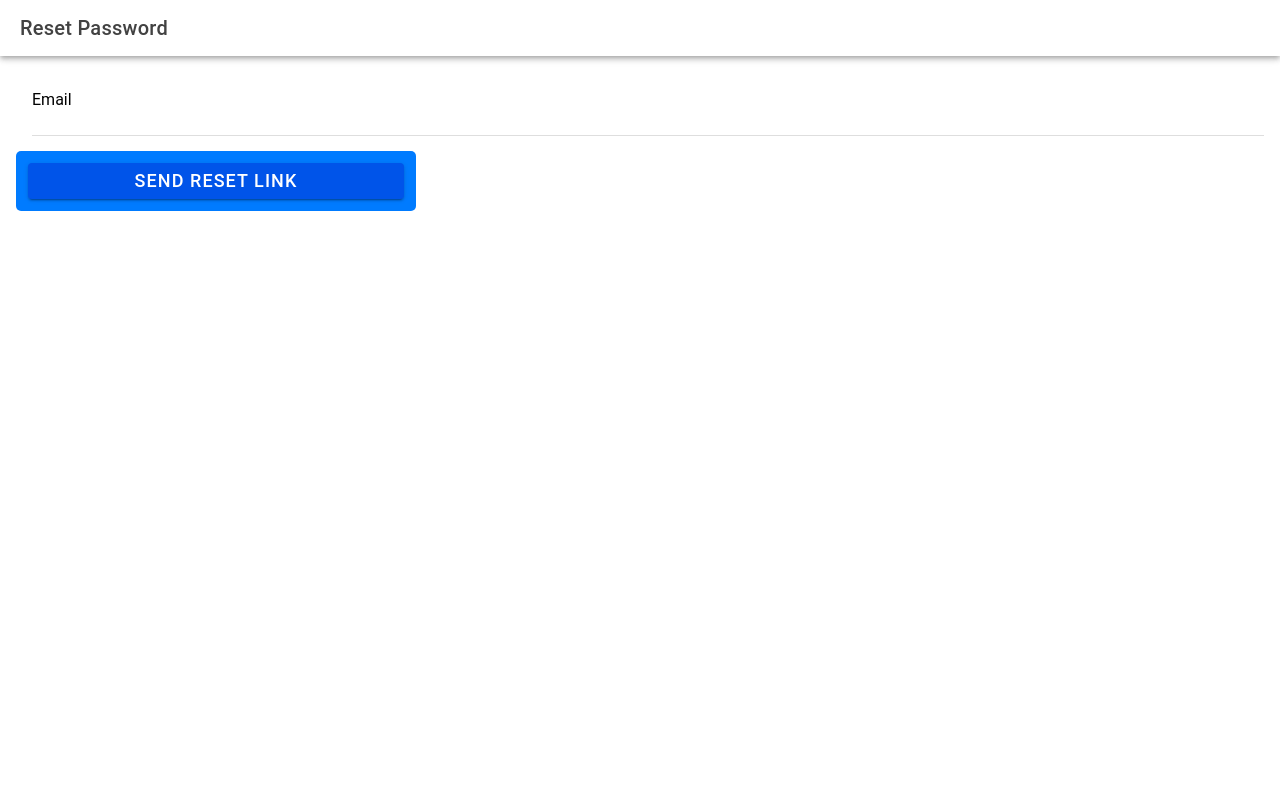
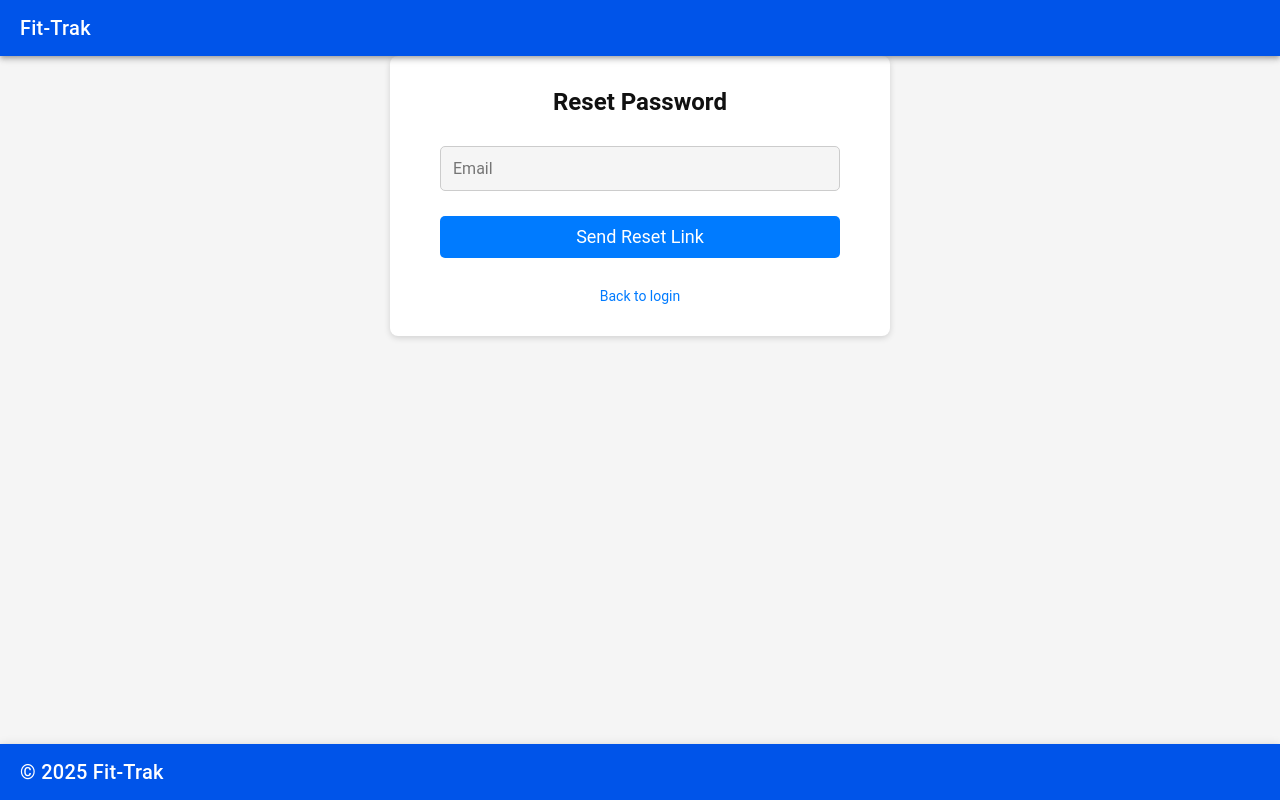
Before and after one commit to Antonio-Yanchev/MyApp, a React (Vite) app in the folder fit-trak/: page /login in a window 1280 px wide. Both pictures are taken after a click on the element "Forgot Password? Reset it here". Built offline with nearby package versions, Linux system fonts and the light colour scheme; no server answers.

Commit message:
impelemented a search bar and got the API for it to work

```diff
--- /dev/null
+++ b/fit-trak/src/pages/ForgotPassword.css
@@ -0,0 +1,42 @@
+.center-content {
+   --ion-background-color: #f5f5f5; /* Light gray background */
+   display: flex;
+   flex-direction: column;
+   justify-content: center;
+   align-items: center;
+   height: 100%;
+   padding: 1rem;
+ }
+
+ .auth-container {
+   background-color: #fff;       /* white “card” */
+   border-radius: 8px;
+   max-width: 500px;
+   width: 100%;
+   padding: 2rem;
+   margin: 2rem auto;
+   box-shadow: 0 2px 6px rgba(0, 0, 0, 0.15);
+
+   display: flex;
+   flex-direction: column;
+   align-items: center;
+ }
+
+ .header {
+   font-size: 1.5rem;
+   font-weight: bold;
+   margin-bottom: 1.5rem;
+   color: #111;
+   text-align: center;
+ }
+
+ /* Style IonItem, IonInput, IonButton (like in your Login) */
+ ion-item {
+   width: 100%;
+   max-width: 400px;
+   margin: 1rem 0;
+ }
+
+ ion-button {
+   margin-top: 1rem;
+ }
--- a/fit-trak/src/pages/ForgotPassword.tsx
+++ b/fit-trak/src/pages/ForgotPassword.tsx
@@ -1,4 +1,3 @@
-// ForgotPassword.tsx
 import React, { useState } from 'react';
 import {
   IonPage,
@@ -6,21 +5,24 @@ import {
   IonToolbar,
   IonTitle,
   IonContent,
-  IonInput,
-  IonItem,
-  IonLabel,
+  IonFooter,
   IonButton,
   IonLoading,
   IonToast
 } from '@ionic/react';
 import { sendPasswordResetEmail } from 'firebase/auth';
-import { auth } from '../firebaseConfig'; // adjust the import path to your setup
+import { auth } from '../firebaseConfig';
+
+import { useHistory } from 'react-router-dom';
+import './LoginRegister.css'; // Same CSS as Login, ensuring .input, .button, etc. match
 
 const ForgotPassword: React.FC = () => {
   const [email, setEmail] = useState('');
   const [showLoader, setShowLoader] = useState(false);
   const [showToast, setShowToast] = useState(false);
   const [toastMessage, setToastMessage] = useState('');
+
+  const history = useHistory();
 
   const handlePasswordReset = async () => {
     if (!email) {
@@ -45,37 +47,54 @@ const ForgotPassword: React.FC = () => {
 
   return (
     <IonPage>
+      {/* Top header (blue bar) */}
       <IonHeader>
-        <IonToolbar>
-          <IonTitle>Reset Password</IonTitle>
+        <IonToolbar color="primary">
+          <IonTitle>Fit-Trak</IonTitle>
         </IonToolbar>
       </IonHeader>
-      <IonContent className="ion-padding">
 
-        <IonItem>
-          <IonLabel position="floating">Email</IonLabel>
-          <IonInput
+      {/* Centered “card” layout, just like Login */}
+      <IonContent className="center-content">
+        <div className="auth-container">
+          <div className="header">Reset Password</div>
+
+          {/* Match the Login input style */}
+          <input
+            className="input"
             type="email"
+            placeholder="Email"
             value={email}
-            onIonChange={(e) => setEmail(e.detail.value!)}
+            onChange={(e) => setEmail(e.target.value)}
             required
           />
-        </IonItem>
 
-        <IonButton expand="block" onClick={handlePasswordReset}>
+          {/* Match the Login button style (e.g., .button) */}
+          <button className="button" onClick={handlePasswordReset}>
             Send Reset Link
-        </IonButton>
+          </button>
+
+          {/* "Back to Login" link */}
+          <div className="link" onClick={() => history.push('/login')}>
+            Back to login
+          </div>
 
           <IonLoading isOpen={showLoader} message={'Sending reset email...'} />
-
-        {/* Toast to display messages (success or error) */}
           <IonToast
             isOpen={showToast}
             onDidDismiss={() => setShowToast(false)}
             message={toastMessage}
             duration={3000}
           />
+        </div>
       </IonContent>
+
+      {/* Bottom footer (blue bar) */}
+      <IonFooter>
+        <IonToolbar color="primary">
+          <IonTitle>© 2025 Fit-Trak</IonTitle>
+        </IonToolbar>
+      </IonFooter>
     </IonPage>
   );
 };
--- a/fit-trak/src/pages/LoginRegister.css
+++ b/fit-trak/src/pages/LoginRegister.css
@@ -7,6 +7,9 @@
   height: 100%;
   padding: 1rem;
 }
+
+
+
 
 .auth-container {
   background: #fff;
@@ -56,7 +59,7 @@
   cursor: pointer;
 }
 .button:hover {
-  background-color: #0056b3;
+  background-color: #06f526;
 }
 
 .link {
--- a/fit-trak/src/pages/Tab1.tsx
+++ b/fit-trak/src/pages/Tab1.tsx
@@ -1,4 +1,4 @@
-import React from 'react';
+import React, { useState } from 'react';
 import {
   IonPage,
   IonHeader,
@@ -9,34 +9,112 @@ import {
   IonMenuButton,
   IonButton,
   IonFooter,
+  IonList,
+  IonItem,
+  IonLabel,
+  IonSearchbar,
+  IonSpinner,
 } from '@ionic/react';
 import { useHistory } from 'react-router-dom';
 import { User } from 'firebase/auth';
-import { signOut } from 'firebase/auth';         // <-- Import signOut
-import { auth } from '../firebaseConfig';        // <-- Import your auth
+import { signOut } from 'firebase/auth';
+import { auth } from '../firebaseConfig';
 
 type Tab1Props = {
   user: User;
 };
 
+// Define a minimal interface for the product items we expect
+interface USDAFoodProduct {
+  product_name: string;
+  brands?: string;
+  nutriments?: {
+    carbohydrates?: number;
+    protein?: number;
+    fat?: number;
+  };
+}
+
 const Tab1: React.FC<Tab1Props> = ({ user }) => {
   const displayName = user.displayName || user.email;
   const history = useHistory();
 
+  // ------------------------------------------------
+  // State: Search text, results, loading, etc.
+  // ------------------------------------------------
+  const [query, setQuery] = useState('');
+  const [results, setResults] = useState<USDAFoodProduct[]>([]);
+  const [loading, setLoading] = useState(false);
+
+  // ------------------------------------------------
   // Logout handler
+  // ------------------------------------------------
   const handleLogout = async () => {
     try {
       await signOut(auth);
       console.log('User signed out');
-      // onAuthStateChanged will set user to null => triggers redirect to /login
     } catch (error) {
       console.error('Logout error:', error);
       alert('Error logging out. Check console for more details.');
     }
   };
 
+  // ------------------------------------------------
+  // handleSearch: Query USDA FoodData Central API
+  // ------------------------------------------------
+  const handleSearch = async () => {
+    if (!query) return;
+
+    try {
+      setLoading(true);
+
+      // USDA API endpoint
+      const apiKey = 'IanzK0U4XKzv8hi50hZqD3gfkcBmodWurWh1gIsS'; // Your USDA API Key
+      const baseUrl = 'https://api.nal.usda.gov/fdc/v1/foods/search';
+      const params = new URLSearchParams({
+        query: query,
+        api_key: apiKey,
+      });
+
+      const url = `${baseUrl}?${params.toString()}`;
+      const response = await fetch(url);
+
+      if (!response.ok) {
+        throw new Error(`USDA API error: ${response.statusText}`);
+      }
+
+      const data = await response.json();
+
+      // Extract relevant food data
+      if (data.foods) {
+        const formattedResults = data.foods.map((food: any) => ({
+          product_name: food.description,
+          brands: food.brandOwner || "Unknown",
+          nutriments: {
+            carbohydrates: food.foodNutrients?.find((n: any) => n.nutrientName === "Carbohydrate, by difference")?.value || "N/A",
+            protein: food.foodNutrients?.find((n: any) => n.nutrientName === "Protein")?.value || "N/A",
+            fat: food.foodNutrients?.find((n: any) => n.nutrientName === "Total lipid (fat)")?.value || "N/A",
+          },
+        }));
+
+        setResults(formattedResults);
+      } else {
+        setResults([]);
+      }
+    } catch (error) {
+      console.error('Search error:', error);
+      alert('Error searching USDA FoodData Central. Check console for details.');
+    } finally {
+      setLoading(false);
+    }
+  };
+
+  // ------------------------------------------------
+  // Render
+  // ------------------------------------------------
   return (
     <IonPage>
+      {/* Header */}
       <IonHeader>
         <IonToolbar>
           <IonButtons slot="start">
@@ -46,8 +124,48 @@ const Tab1: React.FC<Tab1Props> = ({ user }) => {
         </IonToolbar>
       </IonHeader>
 
+      {/* Content */}
       <IonContent className="ion-padding">
         <h1>Welcome to Tab1, {displayName}!</h1>
+
+        {/* Search bar + button */}
+        <IonSearchbar
+          placeholder="Search foods..."
+          value={query}
+          onIonChange={(e) => setQuery(e.detail.value!)}
+        />
+        <IonButton onClick={handleSearch} color="primary">
+          Search
+        </IonButton>
+
+        {/* Show spinner while loading */}
+        {loading && <IonSpinner name="dots" />}
+
+        {/* Show search results in a list */}
+        <IonList>
+          {results.map((product, index) => (
+            <IonItem key={index}>
+              <IonLabel>
+                {/* Product name */}
+                <h2>{product.product_name || 'Unnamed product'}</h2>
+
+                {/* Brand, if available */}
+                {product.brands && <p>Brand: {product.brands}</p>}
+
+                {/* Basic nutriments, if available */}
+                {product.nutriments && (
+                  <p>
+                    Carbs: {product.nutriments.carbohydrates ?? 'N/A'}g |{' '}
+                    Protein: {product.nutriments.protein ?? 'N/A'}g |{' '}
+                    Fat: {product.nutriments.fat ?? 'N/A'}g
+                  </p>
+                )}
+              </IonLabel>
+            </IonItem>
+          ))}
+        </IonList>
+
+        {/* Navigation buttons */}
         <IonButton routerLink="/tab2" color="primary">
           Go to Tab2
         </IonButton>
@@ -55,12 +173,13 @@ const Tab1: React.FC<Tab1Props> = ({ user }) => {
           Go to Tab3
         </IonButton>
 
-        {/* Logout button */}
+        {/* Logout */}
         <IonButton onClick={handleLogout} color="danger">
           Logout
         </IonButton>
       </IonContent>
 
+      {/* Footer */}
       <IonFooter>
         <IonToolbar color="primary">
           <IonTitle>© 2025 FIT-TRAK</IonTitle>
```
Lines whose indentation alone changed are shown as unchanged.
